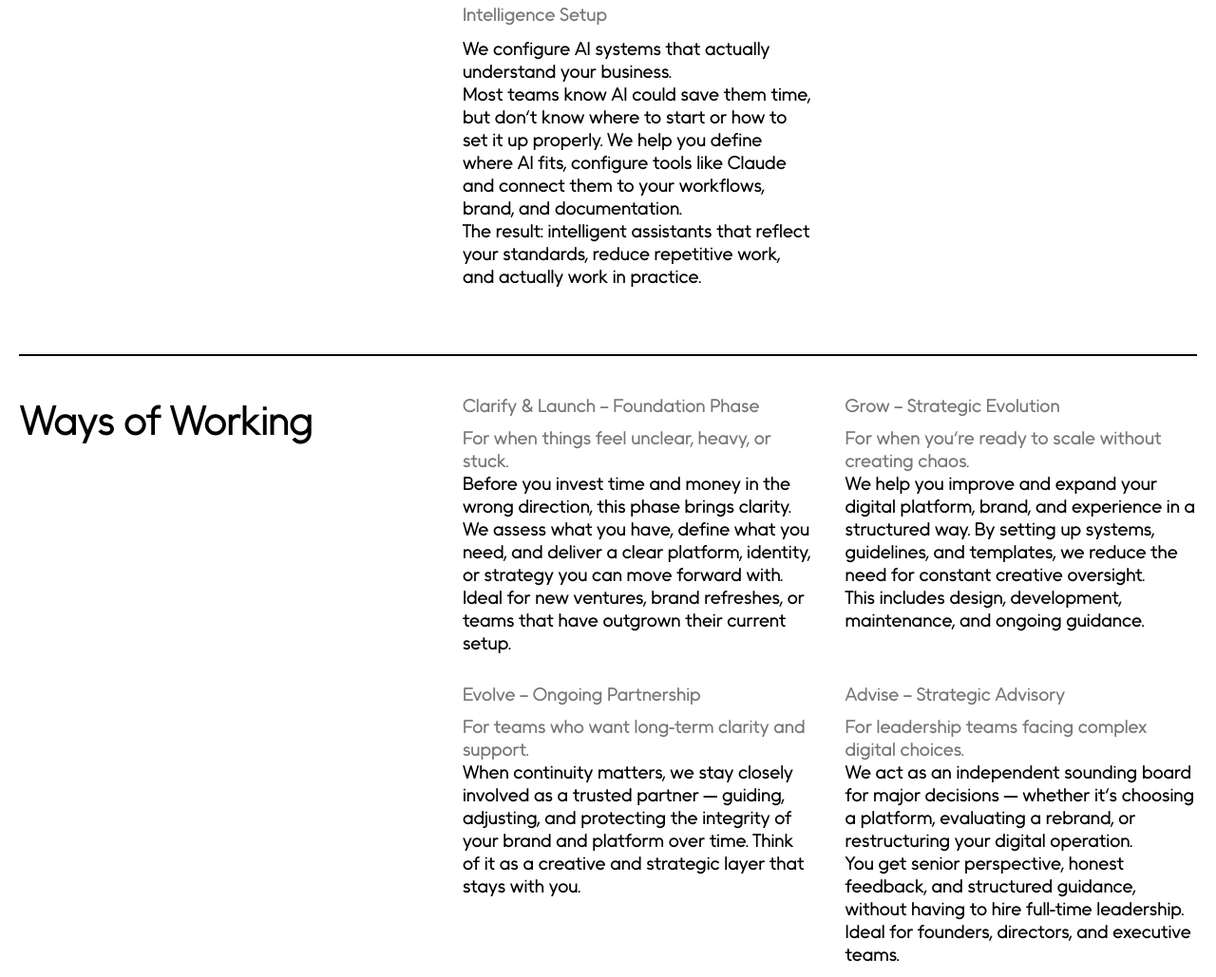
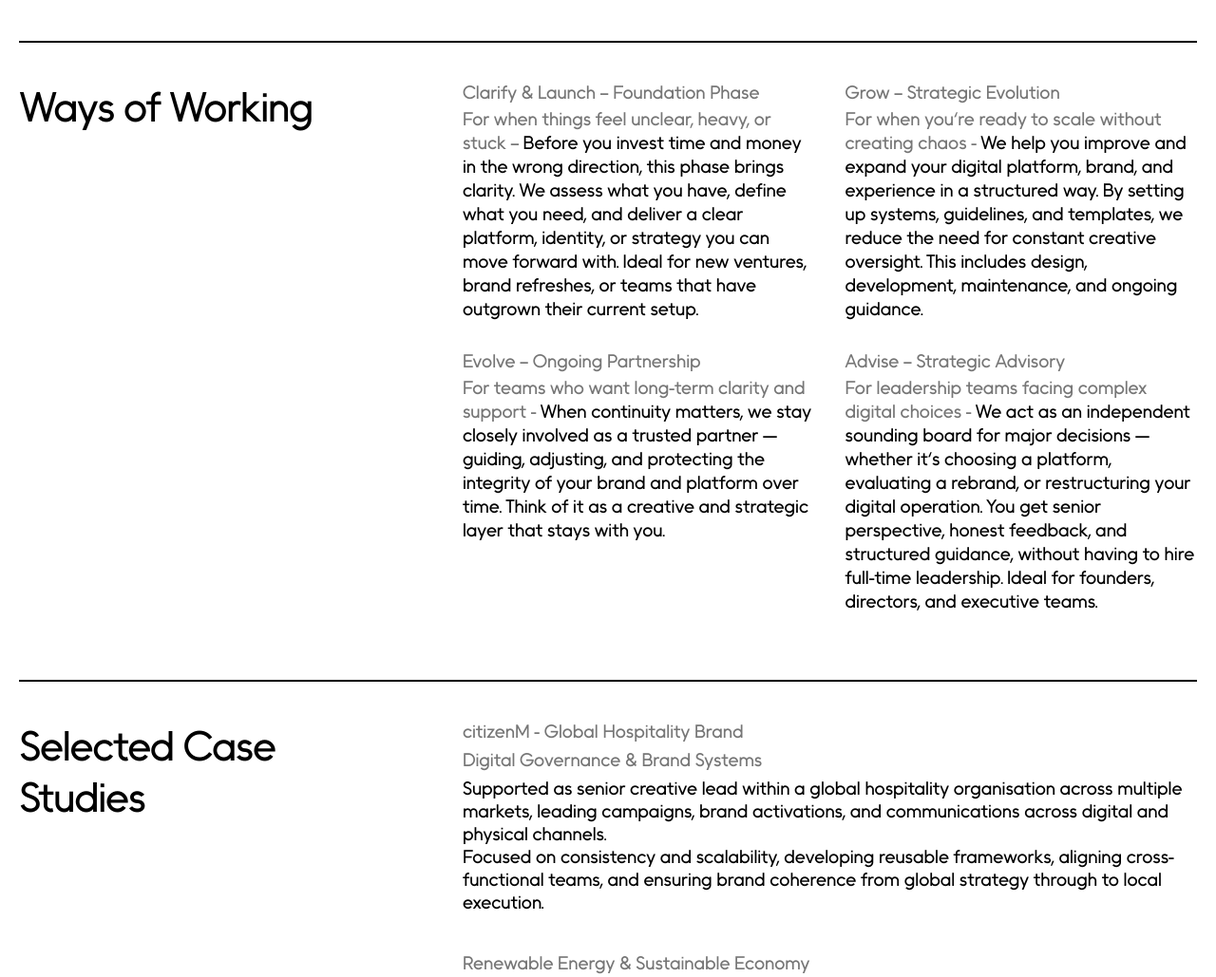
Before and after one commit to marcotiberio/vorkurs, a website: page index.html in a window 1280 px wide. Shown: the part 1193-2222 px from the top of the page at 95% size. Drawn offline with nearby package versions, Linux system fonts and the light colour scheme.

Commit message:
remove ai intelligence setup

```diff
--- a/index.html
+++ b/index.html
@@ -183,7 +183,8 @@
       color: var(--gray);
     }
 
-    .way-block p {
+    .way-block p,
+    .way-block span {
       font-size: 20px;
       font-weight: normal;
       line-height: 24px;
@@ -192,7 +193,8 @@
       max-width: 800px;
     }
 
-    .way-block p.subtitle {
+    .way-block p.subtitle,
+    .way-block span.subtitle {
       color: var(--gray);
       margin-top: 10px;
     }
@@ -415,12 +417,6 @@
           <p>After launch, we stay involved to guide improvements, prevent drift, and make sure your system grows with you. This includes content guidance, technical upkeep, and ongoing strategic input.</p>
         </div>
 
-        <div class="service-block">
-          <h3>Intelligence Setup</h3>
-          <p>We configure AI systems that actually understand your business.</p>
-          <p>Most teams know AI could save them time, but don't know where to start or how to set it up properly. We help you define where AI fits, configure tools like Claude and connect them to your workflows, brand, and documentation.</p>
-          <p>The result: intelligent assistants that reflect your standards, reduce repetitive work, and actually work in practice.</p>
-        </div>
       </div>
     </div>
 
@@ -433,30 +429,30 @@
       <div class="md:w-2/3 grid grid-cols-1 md:grid-cols-2 gap-x-8">
         <div class="way-block">
           <h3>Clarify &amp; Launch – <span class="phase">Foundation Phase</span></h3>
-          <p class="subtitle">For when things feel unclear, heavy, or stuck.</p>
-          <p>Before you invest time and money in the wrong direction, this phase brings clarity. We assess what you have, define what you need, and deliver a clear platform, identity, or strategy you can move forward with.</p>
-          <p>Ideal for new ventures, brand refreshes, or teams that have outgrown their current setup.</p>
+          <span class="subtitle">For when things feel unclear, heavy, or stuck –</span>
+          <span>Before you invest time and money in the wrong direction, this phase brings clarity. We assess what you have, define what you need, and deliver a clear platform, identity, or strategy you can move forward with.</span>
+          <span>Ideal for new ventures, brand refreshes, or teams that have outgrown their current setup.</span>
         </div>
 
         <div class="way-block">
           <h3>Grow – <span class="phase">Strategic Evolution</span></h3>
-          <p class="subtitle">For when you're ready to scale without creating chaos.</p>
-          <p>We help you improve and expand your digital platform, brand, and experience in a structured way. By setting up systems, guidelines, and templates, we reduce the need for constant creative oversight.</p>
-          <p>This includes design, development, maintenance, and ongoing guidance.</p>
+          <span class="subtitle">For when you're ready to scale without creating chaos -</span>
+          <span>We help you improve and expand your digital platform, brand, and experience in a structured way. By setting up systems, guidelines, and templates, we reduce the need for constant creative oversight.</span>
+          <span>This includes design, development, maintenance, and ongoing guidance.</span>
         </div>
 
         <div class="way-block">
           <h3>Evolve – <span class="phase">Ongoing Partnership</span></h3>
-          <p class="subtitle">For teams who want long-term clarity and support.</p>
-          <p>When continuity matters, we stay closely involved as a trusted partner — guiding, adjusting, and protecting the integrity of your brand and platform over time. Think of it as a creative and strategic layer that stays with you.</p>
+          <span class="subtitle">For teams who want long-term clarity and support -</span>
+          <span>When continuity matters, we stay closely involved as a trusted partner — guiding, adjusting, and protecting the integrity of your brand and platform over time. Think of it as a creative and strategic layer that stays with you.</span>
         </div>
 
         <div class="way-block">
           <h3>Advise – <span class="phase">Strategic Advisory</span></h3>
-          <p class="subtitle">For leadership teams facing complex digital choices.</p>
-          <p>We act as an independent sounding board for major decisions — whether it's choosing a platform, evaluating a rebrand, or restructuring your digital operation.</p>
-          <p>You get senior perspective, honest feedback, and structured guidance, without having to hire full-time leadership.</p>
-          <p>Ideal for founders, directors, and executive teams.</p>
+          <span class="subtitle">For leadership teams facing complex digital choices -</span>
+          <span>We act as an independent sounding board for major decisions — whether it's choosing a platform, evaluating a rebrand, or restructuring your digital operation.</span>
+          <span>You get senior perspective, honest feedback, and structured guidance, without having to hire full-time leadership.</span>
+          <span>Ideal for founders, directors, and executive teams.</span>
         </div>
       </div>
     </div>
```
Also changed, not shown: 1 other file.
